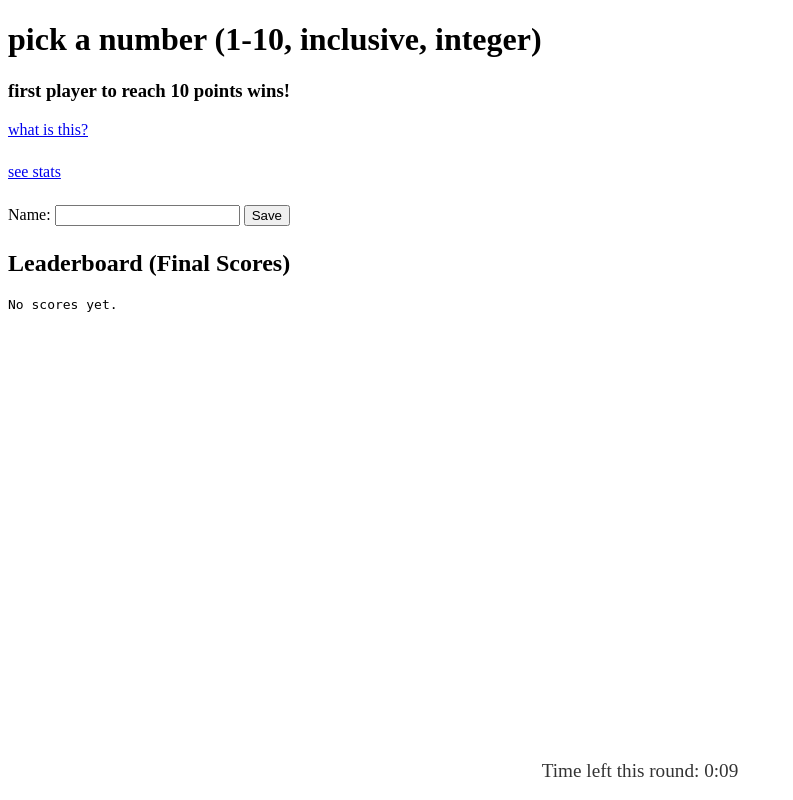
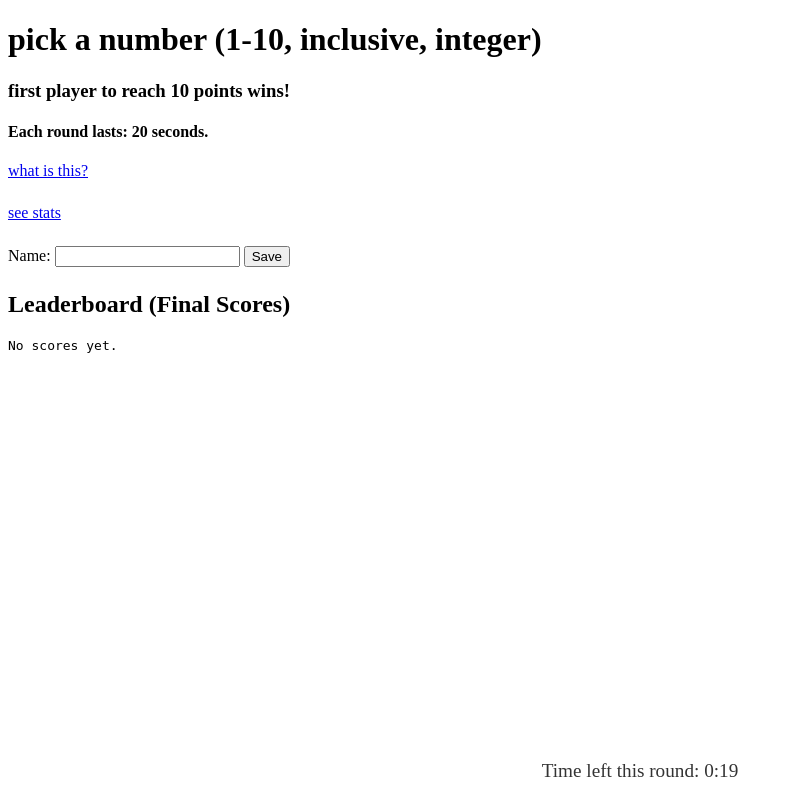
Before and after one commit to sirbread/greed, a FastAPI app: page / in a window 1280 px wide. Shown: the whole page, without its empty margins (0-793 px from the left). Run offline with FastAPI, Linux system fonts and the light colour scheme; data that the repository does not hold is empty.

Commit message:
round display + other tweaks going to bed now it's almost 2:30 oof

```diff
--- a/game_state.py
+++ b/game_state.py
@@ -4,7 +4,7 @@ import pytz
 
 mst = pytz.timezone("America/Denver")
 
-ROUND_DURATION = 10  #seconds
+ROUND_DURATION = 20  #seconds
 WINNING_SCORE = 10  #points to win
 
 current_round = {
@@ -75,9 +75,8 @@ def finalize_round():
 
 def calculate_scores():
     leaderboard = []
-    names = {sub["user_id"]: sub["user_name"] for sub in current_round["final_submissions"]}
     for user_id, total in user_totals.items():
-        name = names.get(user_id, str(user_id))
+        name = user_names.get(user_id, str(user_id))
         leaderboard.append({
             "user_id": user_id,
             "user_name": name,
--- a/main.py
+++ b/main.py
@@ -13,6 +13,7 @@ from game_state import (
     round_history,
     get_winner_info,
     WINNING_SCORE,
+    ROUND_DURATION,
 )
 from graphs import generate_round_graphs
 from datetime import datetime
@@ -113,3 +114,7 @@ def get_graphs(request: Request):
 @app.get("/winner/")
 def winner():
     return last_winner_info
+
+@app.get("/config/")
+def config():
+    return {"round_duration_seconds": ROUND_DURATION}
--- a/templates/index.html
+++ b/templates/index.html
@@ -36,6 +36,7 @@
 <body>
     <h1>pick a number (1-10, inclusive, integer)</h1>
     <h3>first player to reach <span id="winning-score">{{ winning_score }}</span> points wins!</h3>
+    <h4 id="round-duration-desc"></h4>
     <a id="help-link" href="/help">what is this?</a>
     <a id="graphs-link" href="/graphs">see stats</a>
 
@@ -225,8 +226,29 @@
 
         function prefillAwaitingSubmission() {
             didInitialPrefill = false;
-            pollAwaitingSubmission(); //will prefill on first call if needed
+            pollAwaitingSubmission();
         }
+
+        function formatDuration(seconds) {
+            let parts = [];
+            let h = Math.floor(seconds / 3600);
+            let m = Math.floor((seconds % 3600) / 60);
+            let s = seconds % 60;
+            if (h > 0) parts.push(h + " hour" + (h !== 1 ? "s" : ""));
+            if (m > 0) parts.push(m + " minute" + (m !== 1 ? "s" : ""));
+            if (s > 0) parts.push(s + " second" + (s !== 1 ? "s" : ""));
+            return parts.join(", ");
+        }
+        function setRoundDurationDesc() {
+            fetch("/config/")
+                .then(res => res.json())
+                .then(cfg => {
+                    let desc = formatDuration(cfg.round_duration_seconds);
+                    document.getElementById("round-duration-desc").textContent =
+                        "Each round lasts: " + desc + ".";
+                });
+        }
+        setRoundDurationDesc();
 
         setInterval(checkRoundStatus, 1000)
         setInterval(pollAwaitingSubmission, 1000)
```
Also changed, not shown: README.md.
